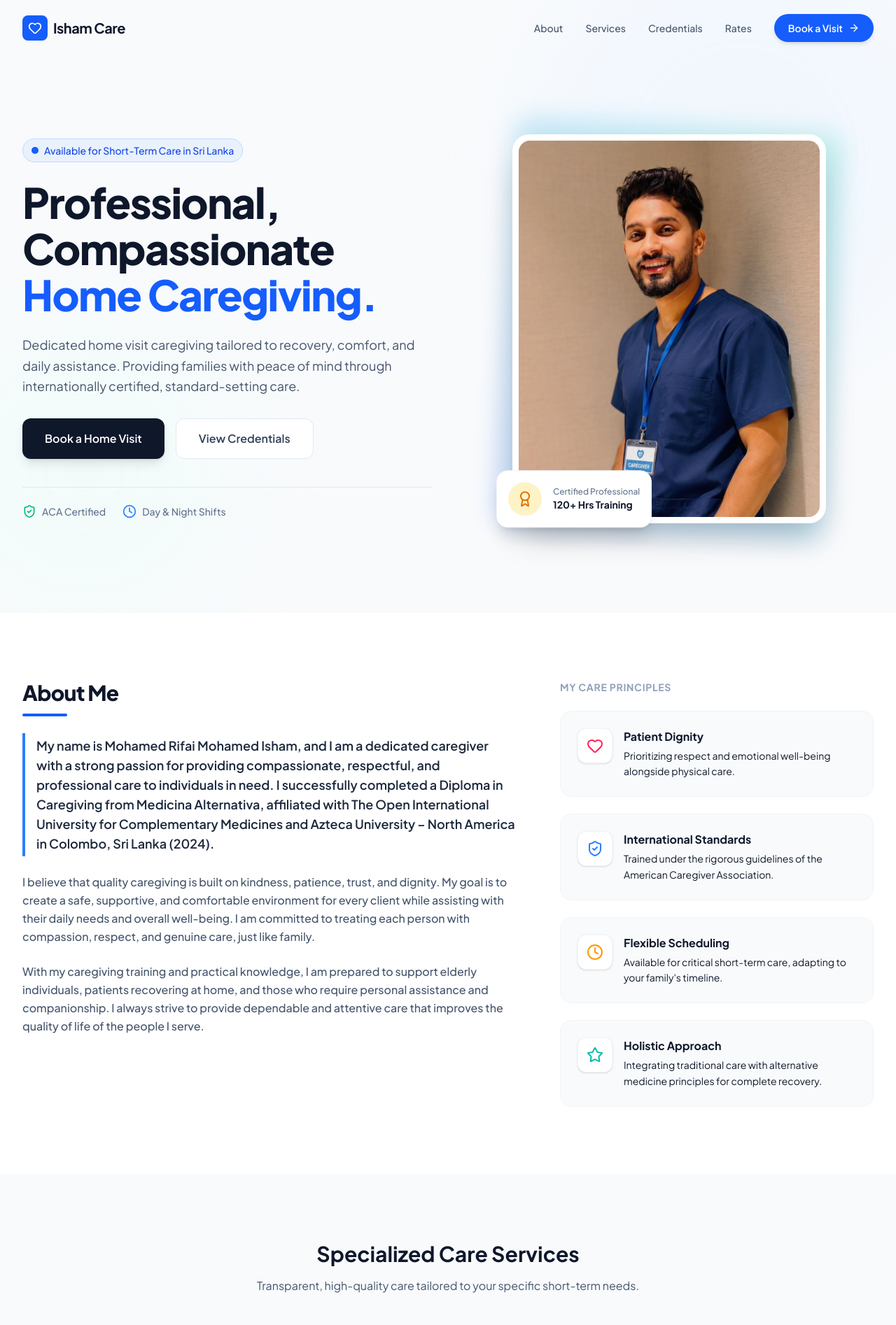
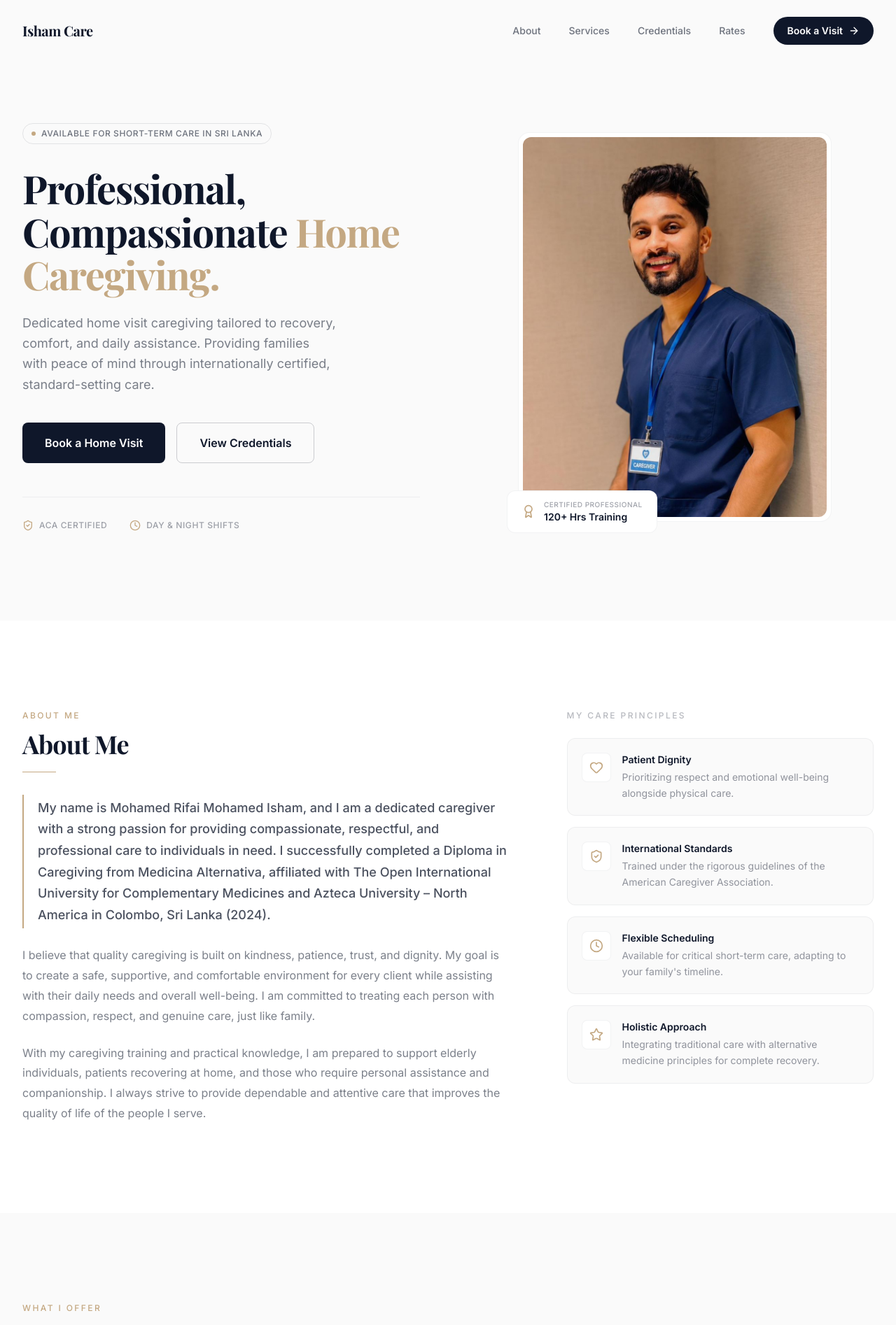
Before and after one commit to nazham/caregiver-portfolio, a Next.js app: page / in a window 1280 px wide. Shown: the top 1894 px of the page at 70% size. Built offline with nearby package versions, Linux system fonts and the light colour scheme.

Commit message:
refactor: update site theme to use Playfair Display serif fonts and a refined gold-slate color palette

```diff
--- a/src/app/globals.css
+++ b/src/app/globals.css
@@ -1,7 +1,8 @@
 @import "tailwindcss";
 
 @theme {
-  --font-sans: var(--font-sans), ui-sans-serif, system-ui, sans-serif;
+  --font-sans: var(--font-sans), "Inter", ui-sans-serif, system-ui, sans-serif;
+  --font-serif: var(--font-serif), "Playfair Display", ui-serif, Georgia, serif;
 }
 
 @layer base {
@@ -10,14 +11,24 @@
   }
 }
 
-/* Custom Reusable Component/Utility Classes using Tailwind @apply */
+/* ── Design System: Premium Agency Aesthetic ── */
+/* Palette: Cream #FAFAFA · Navy #0F172A · Warm Sand #C4A882 */
+
+/* Layout */
 
 .container-custom {
   @apply max-w-7xl mx-auto px-4 sm:px-6 lg:px-8;
 }
 
 .section-padding {
-  @apply py-24;
+  @apply py-24 lg:py-32;
+}
+
+/* Typography */
+
+.heading-serif {
+  font-family: var(--font-serif);
+  @apply tracking-tight;
 }
 
 .section-header {
@@ -25,29 +36,34 @@
 }
 
 .section-title {
-  @apply text-3xl font-bold mb-4;
+  font-family: var(--font-serif);
+  @apply text-3xl sm:text-4xl font-bold mb-4 tracking-tight text-[#0F172A];
 }
 
 .section-subtitle {
-  @apply text-slate-600;
+  @apply text-[#0F172A]/60 leading-relaxed;
 }
 
-.btn-blue {
-  @apply bg-blue-600 hover:bg-blue-700 text-white font-semibold transition-all flex items-center justify-center gap-2 cursor-pointer shadow-md hover:shadow-lg disabled:bg-blue-300 disabled:cursor-not-allowed;
+/* Buttons */
+
+.btn-primary {
+  @apply bg-[#0F172A] hover:bg-[#1E293B] text-white font-semibold transition-all duration-200 flex items-center justify-center gap-2 cursor-pointer disabled:opacity-50 disabled:cursor-not-allowed;
 }
 
-.btn-dark {
-  @apply bg-slate-900 hover:bg-slate-800 text-white rounded-xl font-semibold transition-all flex items-center justify-center gap-2 shadow-lg hover:shadow-xl text-center cursor-pointer disabled:bg-slate-700 disabled:cursor-not-allowed;
+.btn-secondary {
+  @apply bg-transparent hover:bg-[#0F172A]/5 border border-[#0F172A]/20 text-[#0F172A] font-semibold transition-all duration-200 flex items-center justify-center gap-2 text-center cursor-pointer;
 }
 
-.btn-light {
-  @apply bg-white hover:bg-slate-50 border border-slate-200 text-slate-700 rounded-xl font-semibold transition-all flex items-center justify-center gap-2 text-center cursor-pointer;
+.btn-accent {
+  @apply bg-[#C4A882] hover:bg-[#B89B75] text-white font-semibold transition-all duration-200 flex items-center justify-center gap-2 cursor-pointer;
 }
 
-.btn-outline-slate {
-  @apply py-2.5 px-4 bg-slate-800 hover:bg-slate-700/80 border border-slate-700 hover:border-slate-600 text-slate-200 hover:text-white text-sm font-semibold rounded-xl transition-all flex items-center justify-center gap-2 cursor-pointer shadow-sm;
+.btn-outline-light {
+  @apply py-2.5 px-4 bg-white/10 hover:bg-white/20 border border-white/20 hover:border-white/30 text-white text-sm font-semibold rounded-lg transition-all duration-200 flex items-center justify-center gap-2 cursor-pointer;
 }
 
+/* Form */
+
 .form-input {
-  @apply px-4 py-3 rounded-xl border border-slate-200 focus:ring-2 focus:ring-blue-600 focus:border-transparent outline-none transition-all bg-slate-50 focus:bg-white text-slate-800 placeholder-slate-400;
+  @apply px-4 py-3 rounded-lg border border-[#0F172A]/10 focus:ring-2 focus:ring-[#C4A882]/50 focus:border-[#C4A882] outline-none transition-all duration-200 bg-white text-[#0F172A] placeholder-[#0F172A]/30;
 }
--- a/src/app/layout.tsx
+++ b/src/app/layout.tsx
@@ -1,16 +1,23 @@
 import type { Metadata, Viewport } from "next";
-import { Plus_Jakarta_Sans } from "next/font/google";
+import { Playfair_Display, Inter } from "next/font/google";
 import "./globals.css";
 
-const plusJakartaSans = Plus_Jakarta_Sans({
+const playfairDisplay = Playfair_Display({
   subsets: ["latin"],
-  variable: "--font-sans",
+  variable: "--font-serif",
   weight: ["400", "500", "600", "700", "800"],
   display: "swap",
 });
 
+const inter = Inter({
+  subsets: ["latin"],
+  variable: "--font-sans",
+  weight: ["400", "500", "600", "700"],
+  display: "swap",
+});
+
 export const viewport: Viewport = {
-  themeColor: "#2563eb",
+  themeColor: "#0F172A",
   width: "device-width",
   initialScale: 1,
 };
@@ -29,8 +36,8 @@ export default function RootLayout({
   children: React.ReactNode;
 }>) {
   return (
-    <html lang="en" className={`${plusJakartaSans.variable}`}>
-      <body className="font-sans antialiased bg-slate-50 text-slate-900 selection:bg-blue-200 selection:text-blue-900">
+    <html lang="en" className={`${playfairDisplay.variable} ${inter.variable}`}>
+      <body className="font-sans antialiased bg-[#FAFAFA] text-[#0F172A] selection:bg-[#C4A882]/20 selection:text-[#0F172A]">
         {children}
       </body>
     </html>
--- a/src/components/About.tsx
+++ b/src/components/About.tsx
@@ -23,20 +23,21 @@ export default function About() {
   return (
     <section id="about" className="section-padding bg-white relative">
       <div className="container-custom">
-        <div className="grid lg:grid-cols-5 gap-12 lg:gap-16 items-start">
+        <div className="grid lg:grid-cols-5 gap-12 lg:gap-20 items-start">
 
           {/* Bio Column (60% width on desktop) */}
-          <article className="lg:col-span-3 space-y-6">
+          <article className="lg:col-span-3 space-y-8">
             <div>
-              <h2 className="text-3xl font-extrabold text-slate-900 tracking-tight">{about.title}</h2>
-              <div className="w-16 h-1 bg-blue-600 rounded-full mt-3" aria-hidden="true"></div>
+              <p className="text-xs font-medium uppercase tracking-[0.2em] text-[#C4A882] mb-3">About Me</p>
+              <h2 className="heading-serif text-3xl sm:text-4xl font-bold text-[#0F172A]">{about.title}</h2>
+              <div className="w-12 h-px bg-[#C4A882] mt-5" aria-hidden="true"></div>
             </div>
 
-            <div className="space-y-6 text-slate-600 text-base leading-relaxed font-medium">
+            <div className="space-y-6 text-[#0F172A]/55 text-base leading-[1.8]">
               {about.bioParagraphs.map((paragraph, idx) => (
                 <p
                   key={idx}
-                  className={idx === 0 ? "text-lg text-slate-800 font-semibold border-l-4 border-blue-500 pl-4 py-1" : ""}
+                  className={idx === 0 ? "text-lg text-[#0F172A]/75 font-medium border-l-2 border-[#C4A882] pl-5 py-1 leading-[1.7]" : ""}
                   dangerouslySetInnerHTML={{ __html: paragraph }}
                 />
               ))}
@@ -45,19 +46,19 @@ export default function About() {
 
           {/* Values Cards Column (40% width on desktop) */}
           <aside className="lg:col-span-2 space-y-6" aria-labelledby="principles-title">
-            <h3 id="principles-title" className="text-sm font-bold uppercase tracking-wider text-slate-400">My Care Principles</h3>
-            <div className="grid sm:grid-cols-2 lg:grid-cols-1 gap-6">
+            <h3 id="principles-title" className="text-xs font-medium uppercase tracking-[0.2em] text-[#0F172A]/30">My Care Principles</h3>
+            <div className="grid sm:grid-cols-2 lg:grid-cols-1 gap-4">
               {about.values.map((item, idx) => (
                 <div
                   key={idx}
-                  className="bg-slate-50 p-6 rounded-2xl border border-slate-100 hover:shadow-md transition-shadow duration-300 flex gap-4 items-start"
+                  className="bg-[#FAFAFA] p-5 rounded-xl border border-[#0F172A]/5 flex gap-4 items-start transition-colors duration-300 hover:border-[#C4A882]/30"
                 >
-                  <div className="bg-white p-3 rounded-xl shadow-sm border border-slate-100 shrink-0">
-                    {getIcon(item.iconName, `w-6 h-6 ${item.color}`)}
+                  <div className="bg-white p-2.5 rounded-lg border border-[#0F172A]/5 shrink-0">
+                    {getIcon(item.iconName, 'w-5 h-5 text-[#C4A882]')}
                   </div>
                   <div>
-                    <h4 className="font-bold text-slate-900 mb-1">{item.title}</h4>
-                    <p className="text-sm text-slate-650 leading-relaxed">{item.description}</p>
+                    <h4 className="font-semibold text-[#0F172A] mb-1 text-sm">{item.title}</h4>
+                    <p className="text-sm text-[#0F172A]/45 leading-relaxed">{item.description}</p>
                   </div>
                 </div>
               ))}
--- a/src/components/Header.tsx
+++ b/src/components/Header.tsx
@@ -1,7 +1,7 @@
 'use client';
 
 import React, { useState, useEffect, useRef } from 'react';
-import { Heart, Menu, X, ArrowRight } from 'lucide-react';
+import { Menu, X, ArrowRight } from 'lucide-react';
 import { portfolioContent } from '@/data/portfolio-content';
 
 export default function Header() {
@@ -31,7 +31,6 @@ export default function Header() {
     setMobileMenuOpen(false);
     const element = document.getElementById(id);
     if (element) {
-      // Find the element and scroll to it smoothly
       element.scrollIntoView({ behavior: 'smooth' });
     }
   };
@@ -42,57 +41,54 @@ export default function Header() {
     <>
       <div ref={sentinelRef} className="absolute top-0 left-0 w-full h-5 pointer-events-none" />
       <header
-        className={`fixed top-0 w-full z-50 transition-all duration-300 ${
+        className={`fixed top-0 w-full z-50 transition-all duration-500 ${
           isScrolled
-            ? 'bg-white/90 backdrop-blur-md shadow-sm py-3'
-            : 'bg-transparent py-5'
+            ? 'bg-[#FAFAFA]/95 backdrop-blur-md border-b border-[#0F172A]/5 py-3'
+            : 'bg-transparent py-6'
         }`}
       >
         <nav className="container-custom flex justify-between items-center">
-          {/* Logo/Brand */}
+          {/* Logo/Brand — Serif wordmark, no icon box */}
           <div
             onClick={() => scrollToSection('home')}
-            className="flex items-center gap-2 cursor-pointer group"
+            className="cursor-pointer group"
             role="button"
             tabIndex={0}
             aria-label={`${brandName} Home`}
             onKeyDown={(e) => e.key === 'Enter' && scrollToSection('home')}
           >
-            <div className="bg-blue-600 p-2 rounded-lg group-hover:bg-blue-700 transition-colors">
-              <Heart className="w-5 h-5 text-white" />
-            </div>
-            <span className="font-bold text-xl tracking-tight text-slate-900">{brandName}</span>
+            <span className="heading-serif text-xl font-bold text-[#0F172A] group-hover:text-[#C4A882] transition-colors duration-300">{brandName}</span>
           </div>
 
           {/* Desktop Nav */}
-          <div className="hidden md:flex items-center gap-8">
+          <div className="hidden md:flex items-center gap-10">
             <button
               onClick={() => scrollToSection('about')}
-              className="text-sm font-medium text-slate-600 hover:text-blue-600 transition-colors cursor-pointer"
+              className="text-sm font-medium text-[#0F172A]/60 hover:text-[#C4A882] transition-colors duration-300 cursor-pointer"
             >
               About
             </button>
             <button
               onClick={() => scrollToSection('services')}
-              className="text-sm font-medium text-slate-600 hover:text-blue-600 transition-colors cursor-pointer"
+              className="text-sm font-medium text-[#0F172A]/60 hover:text-[#C4A882] transition-colors duration-300 cursor-pointer"
             >
               Services
             </button>
             <button
               onClick={() => scrollToSection('credentials')}
-              className="text-sm font-medium text-slate-600 hover:text-blue-600 transition-colors cursor-pointer"
+              className="text-sm font-medium text-[#0F172A]/60 hover:text-[#C4A882] transition-colors duration-300 cursor-pointer"
             >
               Credentials
             </button>
             <button
               onClick={() => scrollToSection('pricing')}
-              className="text-sm font-medium text-slate-600 hover:text-blue-600 transition-colors cursor-pointer"
+              className="text-sm font-medium text-[#0F172A]/60 hover:text-[#C4A882] transition-colors duration-300 cursor-pointer"
             >
               Rates
             </button>
             <button
               onClick={() => scrollToSection('contact')}
-              className="btn-blue px-5 py-2.5 rounded-full text-sm"
+              className="btn-primary px-5 py-2.5 rounded-full text-sm"
             >
               Book a Visit
               <ArrowRight className="w-4 h-4" />
@@ -101,7 +97,7 @@ export default function Header() {
 
           {/* Mobile Menu Toggle */}
           <button
-            className="md:hidden p-2 text-slate-600 hover:text-slate-900 focus:outline-none cursor-pointer"
+            className="md:hidden p-2 text-[#0F172A]/60 hover:text-[#0F172A] focus:outline-none cursor-pointer"
             onClick={() => setMobileMenuOpen(!mobileMenuOpen)}
             aria-label={mobileMenuOpen ? "Close menu" : "Open menu"}
             aria-expanded={mobileMenuOpen}
@@ -112,34 +108,34 @@ export default function Header() {
 
         {/* Mobile Nav Menu */}
         {mobileMenuOpen && (
-          <div className="md:hidden absolute top-full left-0 w-full bg-white shadow-xl border-t border-slate-100 py-4 flex flex-col px-4 gap-4 animate-in fade-in slide-in-from-top-2 duration-200">
+          <div className="md:hidden absolute top-full left-0 w-full bg-[#FAFAFA] border-t border-[#0F172A]/5 py-4 flex flex-col px-4 gap-4 animate-in fade-in slide-in-from-top-2 duration-200">
             <button
               onClick={() => scrollToSection('about')}
-              className="text-left py-2 font-medium text-slate-700 hover:text-blue-600 transition-colors cursor-pointer"
+              className="text-left py-2 font-medium text-[#0F172A]/70 hover:text-[#C4A882] transition-colors cursor-pointer"
             >
               About
             </button>
             <button
               onClick={() => scrollToSection('services')}
-              className="text-left py-2 font-medium text-slate-700 hover:text-blue-600 transition-colors cursor-pointer"
+              className="text-left py-2 font-medium text-[#0F172A]/70 hover:text-[#C4A882] transition-colors cursor-pointer"
             >
               Services
             </button>
             <button
               onClick={() => scrollToSection('credentials')}
-              className="text-left py-2 font-medium text-slate-700 hover:text-blue-600 transition-colors cursor-pointer"
+              className="text-left py-2 font-medium text-[#0F172A]/70 hover:text-[#C4A882] transition-colors cursor-pointer"
             >
               Credentials
             </button>
             <button
               onClick={() => scrollToSection('pricing')}
-              className="text-left py-2 font-medium text-slate-700 hover:text-blue-600 transition-colors cursor-pointer"
+              className="text-left py-2 font-medium text-[#0F172A]/70 hover:text-[#C4A882] transition-colors cursor-pointer"
             >
               Rates
             </button>
             <button
               onClick={() => scrollToSection('contact')}
-              className="btn-blue px-4 py-3 rounded-xl mt-2 text-center"
+              className="btn-primary px-4 py-3 rounded-lg mt-2 text-center"
             >
               Book a Visit
             </button>
--- a/src/components/Hero.tsx
+++ b/src/components/Hero.tsx
@@ -9,9 +9,9 @@ export default function Hero() {
   const getIcon = (iconName: string) => {
     switch (iconName) {
       case 'ShieldCheck':
-        return <ShieldCheck className="w-5 h-5 text-emerald-500" />;
+        return <ShieldCheck className="w-4 h-4 text-[#C4A882]" />;
       case 'Clock':
-        return <Clock className="w-5 h-5 text-blue-500" />;
+        return <Clock className="w-4 h-4 text-[#C4A882]" />;
       default:
         return null;
     }
@@ -20,38 +20,27 @@ export default function Hero() {
   return (
     <section
       id="home"
-      className="relative pt-32 pb-20 lg:pt-48 lg:pb-32 overflow-hidden bg-slate-50"
+      className="relative pt-32 pb-20 lg:pt-44 lg:pb-32 bg-[#FAFAFA]"
     >
-      {/* Background decorative gradient blur elements */}
-      <div
-        className="absolute top-0 right-0 -mr-20 -mt-20 w-[600px] h-[600px] bg-blue-50 rounded-full blur-3xl opacity-60 pointer-events-none"
-        aria-hidden="true"
-      />
-      <div
-        className="absolute bottom-0 left-0 -ml-20 w-[400px] h-[400px] bg-teal-50 rounded-full blur-3xl opacity-60 pointer-events-none"
-        aria-hidden="true"
-      />
-
       <div className="container-custom relative z-10">
-        <div className="grid lg:grid-cols-2 gap-12 items-center">
+        <div className="grid lg:grid-cols-2 gap-16 lg:gap-20 items-center">
 
           {/* Hero Content */}
-          <div className="max-w-2xl">
+          <div className="max-w-xl">
+            {/* Understated availability badge */}
             <div
-              className="inline-flex items-center gap-2 px-3 py-1.5 rounded-full bg-blue-100/50 border border-blue-200 text-blue-700 text-sm font-medium mb-6"
+              className="inline-flex items-center gap-2 px-3 py-1.5 rounded-full border border-[#0F172A]/10 text-[#0F172A]/60 text-xs font-medium uppercase tracking-wider mb-8"
             >
-              <span className="relative flex h-2.5 w-2.5">
-                <span className="animate-ping absolute inline-flex h-full w-full rounded-full bg-blue-500 opacity-75"></span>
-                <span className="relative inline-flex rounded-full h-2.5 w-2.5 bg-blue-600"></span>
-              </span>
+              <span className="w-1.5 h-1.5 rounded-full bg-[#C4A882]"></span>
               {hero.badgeText}
             </div>
 
-            <h1 className="text-4xl sm:text-5xl lg:text-6xl font-extrabold tracking-tight text-slate-900 leading-[1.1] mb-6">
-              {hero.title} <span className="text-blue-600 block sm:inline">{hero.titleHighlight}</span>
+            <h1 className="heading-serif text-4xl sm:text-5xl lg:text-[3.5rem] font-bold text-[#0F172A] leading-[1.1] mb-6">
+              {hero.title}{' '}
+              <span className="text-[#C4A882]">{hero.titleHighlight}</span>
             </h1>
 
-            <p className="text-lg text-slate-600 mb-8 leading-relaxed">
+            <p className="text-base sm:text-lg text-[#0F172A]/55 mb-10 leading-relaxed max-w-md">
               {hero.subtitle}
             </p>
 
@@ -59,20 +48,20 @@ export default function Hero() {
             <div className="flex flex-col sm:flex-row gap-4">
               <a
                 href="#contact"
-                className="btn-dark px-8 py-4"
+                className="btn-primary px-8 py-4 rounded-lg"
               >
                 {hero.ctaPrimary}
               </a>
               <a
                 href="#credentials"
-                className="btn-light px-8 py-4"
+                className="btn-secondary px-8 py-4 rounded-lg"
               >
                 {hero.ctaSecondary}
               </a>
             </div>
 
             {/* Micro Badges */}
-            <div className="mt-10 flex items-center gap-6 text-sm text-slate-500 font-medium border-t border-slate-200 pt-6">
+            <div className="mt-12 flex items-center gap-8 text-xs text-[#0F172A]/40 font-medium uppercase tracking-wider border-t border-[#0F172A]/5 pt-8">
               {hero.bullets.map((bullet, idx) => (
                 <div key={idx} className="flex items-center gap-2">
                   {getIcon(bullet.iconName)}
@@ -82,34 +71,27 @@ export default function Hero() {
             </div>
           </div>
 
-          {/* Hero Portrait Image */}
+          {/* Hero Portrait Image — Clean, minimal frame */}
           <div className="relative mx-auto lg:ml-auto w-full max-w-md">
-            <div
-              className="absolute inset-0 bg-gradient-to-tr from-blue-600 to-teal-400 rounded-3xl transform rotate-3 scale-105 opacity-20 blur-lg"
-              aria-hidden="true"
-            />
-            <div className="relative bg-white p-2 rounded-3xl shadow-2xl border border-white/50">
+            <div className="relative bg-white p-1.5 rounded-2xl border border-[#0F172A]/5">
               <Image
                 src={personalInfo.profileImage}
                 alt={`${personalInfo.name} - Professional Caregiver Portrait`}
                 width={500}
                 height={500}
-                className="w-full aspect-[4/5] rounded-2xl object-cover object-top bg-slate-100"
+                className="w-full aspect-[4/5] rounded-xl object-cover object-top bg-[#F5F0EB]"
                 priority={true} // Informs Next.js to preload and assign high priority (LCP)
               />
+            </div>
 
-              {/* Certification Floating Badge */}
-              <div
-                className="absolute -bottom-6 -left-6 bg-white p-4 rounded-2xl shadow-xl border border-slate-100 flex items-center gap-4 animate-bounce"
-                style={{ animationDuration: '3s' }}
-              >
-                <div className="bg-amber-100 p-3 rounded-full">
-                  <Award className="w-6 h-6 text-amber-600" />
-                </div>
-                <div>
-                  <p className="text-xs text-slate-500 font-medium">Certified Professional</p>
-                  <p className="text-sm font-bold text-slate-900">120+ Hrs Training</p>
-                </div>
+            {/* Subtle credential tag — no bounce, positioned bottom-left */}
+            <div
+              className="absolute -bottom-4 -left-4 bg-white px-5 py-3 rounded-xl border border-[#0F172A]/5 flex items-center gap-3"
+            >
+              <Award className="w-5 h-5 text-[#C4A882]" />
+              <div>
+                <p className="text-[10px] text-[#0F172A]/40 font-medium uppercase tracking-wider">Certified Professional</p>
+                <p className="text-sm font-semibold text-[#0F172A]">120+ Hrs Training</p>
               </div>
             </div>
           </div>
--- a/src/components/Services.tsx
+++ b/src/components/Services.tsx
@@ -7,26 +7,28 @@ export default function Services() {
   const { services } = portfolioContent;
 
   return (
-    <section id="services" className="section-padding bg-slate-50">
+    <section id="services" className="section-padding bg-[#FAFAFA]">
       <div className="container-custom">
 
-        {/* Header */}
-        <div className="section-header">
-          <h2 className="section-title text-slate-900">{services.title}</h2>
-          <p className="section-subtitle">{services.description}</p>
+        {/* Asymmetric Header — left-aligned with decorative rule */}
+        <div className="max-w-xl mb-16">
+          <p className="text-xs font-medium uppercase tracking-[0.2em] text-[#C4A882] mb-3">What I Offer</p>
+          <h2 className="section-title">{services.title}</h2>
+          <div className="w-12 h-px bg-[#C4A882] mt-2 mb-5" aria-hidden="true"></div>
+          <p className="text-[#0F172A]/55 leading-relaxed">{services.description}</p>
         </div>
 
         {/* Services List Grid */}
-        <div className="grid md:grid-cols-2 lg:grid-cols-3 gap-8 mb-20">
+        <div className="grid md:grid-cols-2 lg:grid-cols-3 gap-4 mb-20">
           {services.list.map((service, idx) => (
             <article
               key={idx}
-              className="flex items-start gap-4 p-4 bg-white rounded-2xl border border-slate-100 hover:shadow-sm transition-shadow duration-300"
+              className="flex items-start gap-4 p-5 bg-white rounded-xl border border-[#0F172A]/5 hover:border-[#C4A882]/30 transition-colors duration-300"
             >
-              <div className="mt-1 bg-blue-100 rounded-full p-1 shrink-0">
-                <CheckCircle2 className="w-5 h-5 text-blue-600" />
+              <div className="mt-0.5 shrink-0">
+                <CheckCircle2 className="w-5 h-5 text-[#C4A882]" />
               </div>
-              <span className="font-semibold text-slate-800 text-lg">{service}</span>
+              <span className="font-medium text-[#0F172A] text-base">{service}</span>
             </article>
           ))}
         </div>
```
Also changed, not shown: src/components/AICarePlanner.tsx (+15 -22 lines), src/components/Contact.tsx (+41 -47 lines), src/components/Credentials.tsx (+22 -44 lines), src/components/DocumentCard.tsx (+13 -13 lines), src/components/Footer.tsx (+11 -16 lines), src/components/Pricing.tsx (+21 -26 lines).
